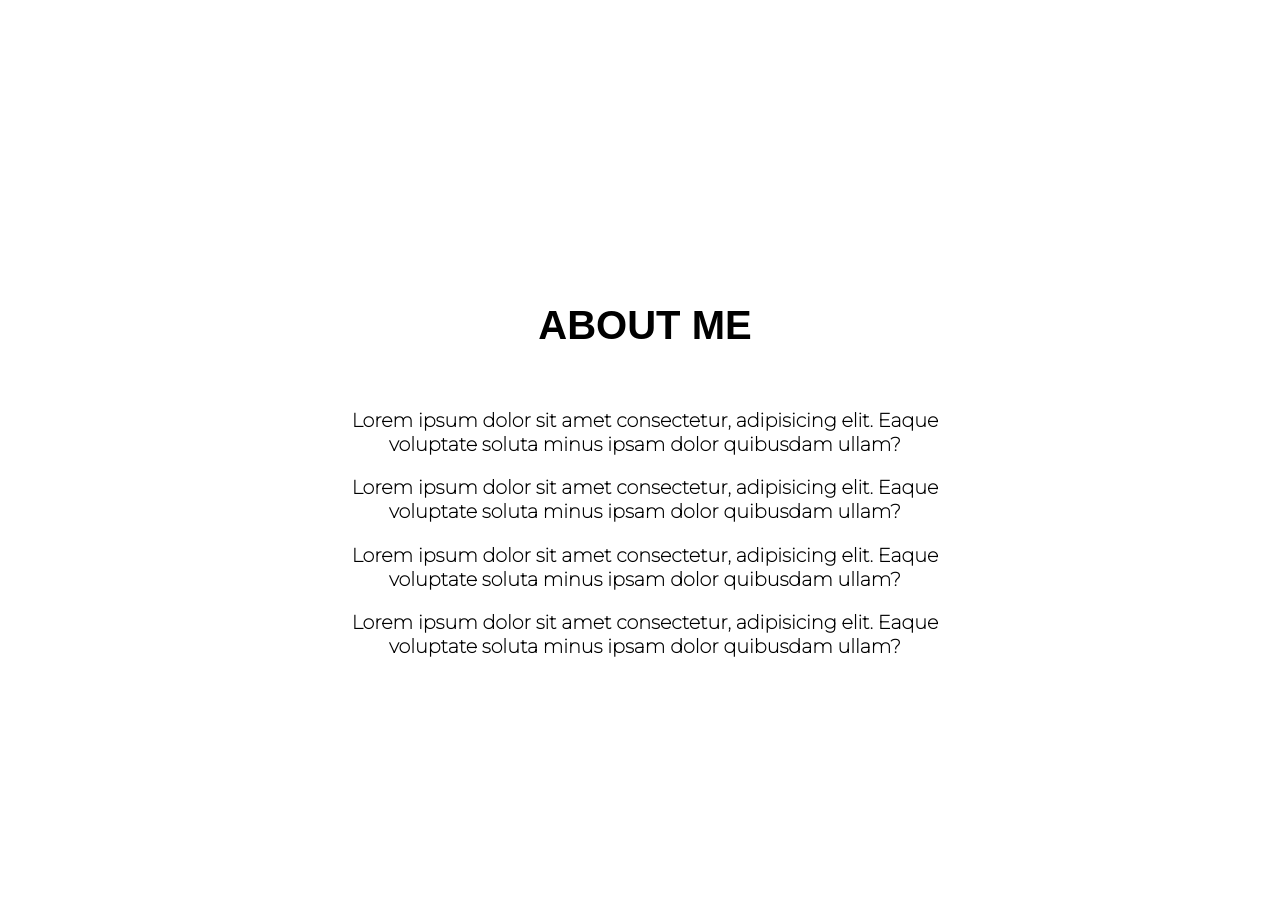
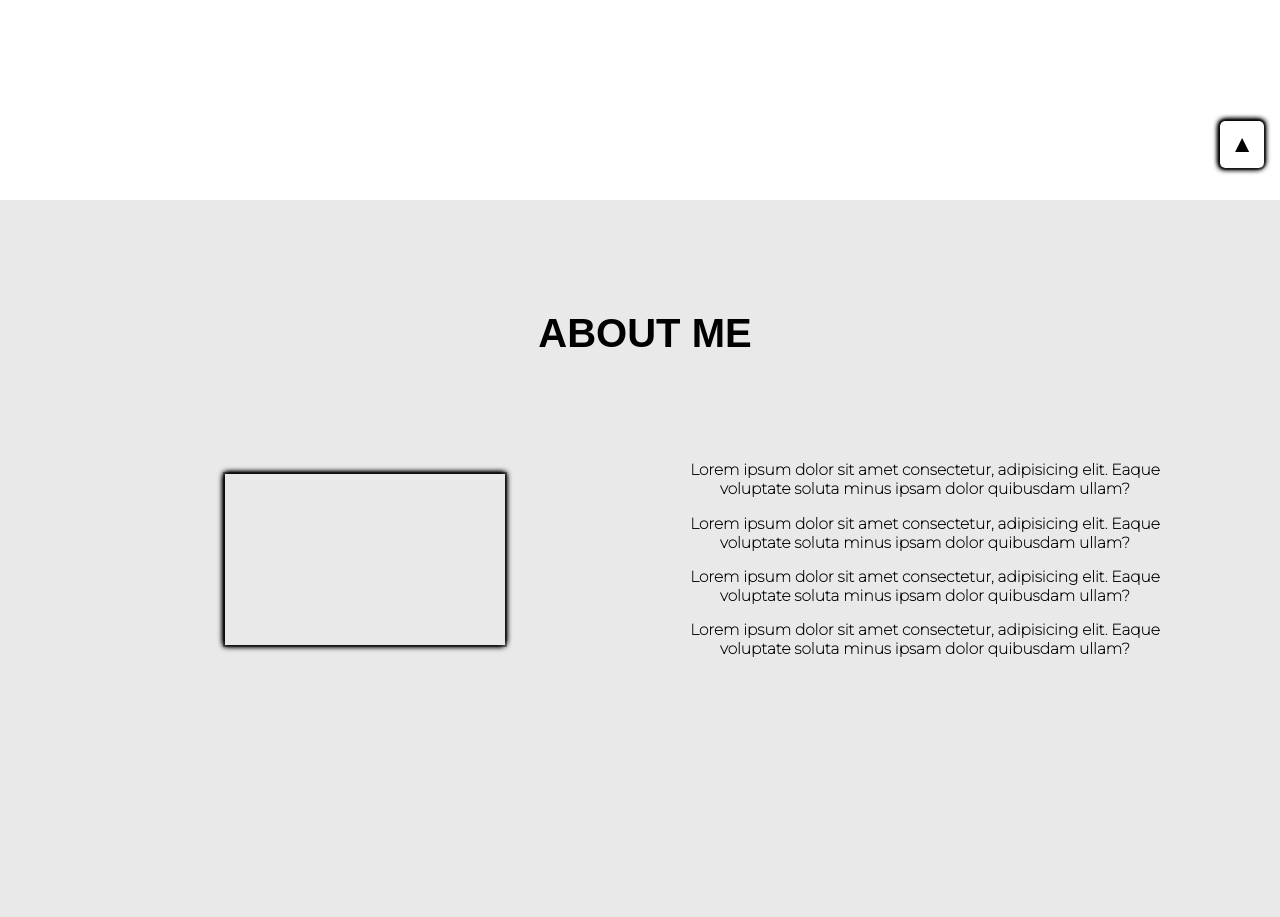
Before and after one commit to DavidMarru/David-Marrucate, a plain HTML site: page index.html in a window 1280 px wide. Shown: the part 600-1517 px from the top of the page. Drawn offline with Linux system fonts and the light colour scheme; a web font is replaced by a local one.

Commit message:
updating background

```diff
--- a/index.html
+++ b/index.html
@@ -3,7 +3,7 @@
 <head>
     <meta charset="UTF-8">
     <meta name="Marrdavid" content="width=device-width, initial-scale=1.0">
-    <title>Document</title>
+    <title>Marrucate-Portfolio</title>
     <link rel="stylesheet" href="styles.css">
     <link rel="preconnect" href="https://fonts.googleapis.com">
     <link rel="preconnect" href="https://fonts.gstatic.com" crossorigin>
@@ -14,14 +14,14 @@
 </head>
 
 <body>
-        <div class="wrapper">
 
-            <section class="page-one" id="page-one">
+    <section class="page-one" id="page-one">
+                <div class="wrapper">
                         <nav class="nav">
                             <ul>
                                 <li><a href="#page-one">Home</a></li>
-                                <li><a href="#page-two">Projects</a></li>
-                                <li><a href="#page-three">About Me</a></li>
+                                <li><a href="#page-two">About Me</a></li>
+                                <li><a href="#page-three">Projects</a></li>
                                 <li><a href="#page-four">Contact Me</a></li>
                             </ul>
                         </nav>
@@ -31,7 +31,7 @@
                                 <div class="greeting">
                                     <h2>HELLO,<br><span id="myName">THE NAMES <span id="name">DAVID MARRUCATE</span></span>
                                     <h2>WEB DEVELOPER</h2><br>
-                                    <p id="greeting-smallT">Lorem ipsum, dolor sit amet consectetur adipisicing elit. Inventore culpa, et eos architecto at voluptatibus </p>
+                                    <p id="greeting-smallT">Crafting dynamic websites with a keen eye for design and functionality. Let's turn your ideas into captivating online experiences!</p>
                                     <div class="quick-contacts">
                                         <img src="https://www.svgrepo.com/show/511921/email-1573.svg" alt="Email">
                                         <img src="https://www.svgrepo.com/show/327364/logo-github.svg" alt="github">
@@ -50,14 +50,17 @@
                         </div>
                     </div>
                 </section>
-                <section class="page-two" id="page-two">
+        </div>
+
+        <section class="page-two" id="page-two">
+            <div class="wrapper">
                     <div class="about-Me-container">
                         <div class="about-tital">
                             <h2>ABOUT ME</h2>
                         </div>
                         <div class="about-Me-part">
                             <div class="about-Me-image">
-
+                                <div class="about-Me-picture"></div>
                             </div>
                             <div class="about-Me-text">
                                 <div class="right-about-Me">
@@ -70,7 +73,9 @@
                         </div>
                     </div>
                 </section>
+
                 <section class="page-three" id="page-three">
+                    <div class="wrapper">
                     <div class="Projects-container">
                         <div class="project-tital">
                             <h2>PROJECTS</h2>
@@ -128,9 +133,11 @@
                             </ul>
                         </div>
                     </div>
+                </div>
                 </section>
 
                 <section class="page-four" id="page-four">
+                <div class="wrapper">
                   <div class="Contact-Me-container">
                       <div class="Contact-tital">
                         <h2>Contact Me</h2>
@@ -139,9 +146,8 @@
 
                       </div>
                   </div>
+                </div>
               </section>
-            </div>
-    </div>
     <div class="back-to-home">
       <a href="#page-one">&#9650;</a>
     </div>
--- a/styles.css
+++ b/styles.css
@@ -20,25 +20,30 @@ html {
   font-family: 'Saira Stencil One', sans-serif;
 }
 
+.about-tital h2,
+.project-tital h2,
+.Contact-tital h2,
+.greeting h2{
+  font-size: 5vh;
+}
+
 
 /* Back Button */
 .back-to-home {
   position: fixed;
-  bottom: 10px;
-  right: 10px;
+  bottom: 2rem;
+  right: 1rem;
   outline: 2px solid rgba(0, 0, 0, 0.381);
-  box-shadow: 2.5px 2.5px 10px rgba(1, 1, 1, 0.328),
-    -2.5px -2.5px 10px rgba(1, 1, 1, 1),
-    -2.5px 2.5px 10px rgba(1, 1, 1, 1),
-    2.5px -2.5px 10px rgba(1, 1, 1, 1);
-  background-color: rgba(3, 0, 154, 0.374);  padding: 10px;
+  box-shadow: 2px 2px 5px rgba(1, 1, 1, 0.328),
+    -2px -2px 5px rgba(1, 1, 1, 1),
+    -2px 2px 5px rgba(1, 1, 1, 1),
+    2px -2px 5px rgba(1, 1, 1, 1);
+  padding: 10px;
   border-radius: 5px;
-  display: none;
-
 }
 
 .back-to-home a {
-  color: white;
+  color: rgb(0, 0, 0);
   text-decoration: none;
   font-size: 24px;
 }
@@ -96,7 +101,6 @@ section {
     -2px 2px 5px rgba(1, 1, 1, 1),
     2px -2px 5px rgba(1, 1, 1, 1);
 }
-
 
 .nav ul {
   display: flex;
@@ -369,6 +373,10 @@ section {
 
 /* Page 3 */
 
+.page-two,.page-four{
+  background-color: #e9e9e9;
+}
+
 .about-Me-container {
   justify-content: center;
   align-items: center;
@@ -386,7 +394,8 @@ section {
   text-align: center;
   width: 100%;
   height: 20%;
-  margin: 0;
+  margin-bottom: 3rem;
+
 }
 
 .about-Me-text {
@@ -398,26 +407,36 @@ section {
 
 .about-Me-part {
   display: flex;
+  justify-content: center;
+  align-content: center;
 }
 
 .about-Me-image {
-  max-width: 100%;
+  display: flex;
+  justify-content: center;
+  align-items: center;
+  width: 50%;
 }
+
+.about-Me-picture {
+  width: 50%;
+  height: 75%;
+  outline: 2px solid rgba(0, 0, 0, 0.381);
+  box-shadow: 2px 2px 5px rgba(1, 1, 1, 0.328),
+    -2px -2px 5px rgba(1, 1, 1, 1),
+    -2px 2px 5px rgba(1, 1, 1, 1),
+    2px -2px 5px rgba(1, 1, 1, 1);
+
+}
+
 .about-Me-text  {
   font-family: 'Montserrat', sans-serif;
   color: black;
-  min-width: 100%;
-}
-
-.about-tital h2,
-.project-tital h2,
-.Contact-tital h2,
-.greeting h2{
-  font-size: 5vh;
+  width: 50%;
 }
 
 .right-about-Me {
-  font-size: 1.5vw;
+  font-size: 1.2vw;
   word-wrap: break-word;
   width: 50ch;
   font-weight: bolder;
```
